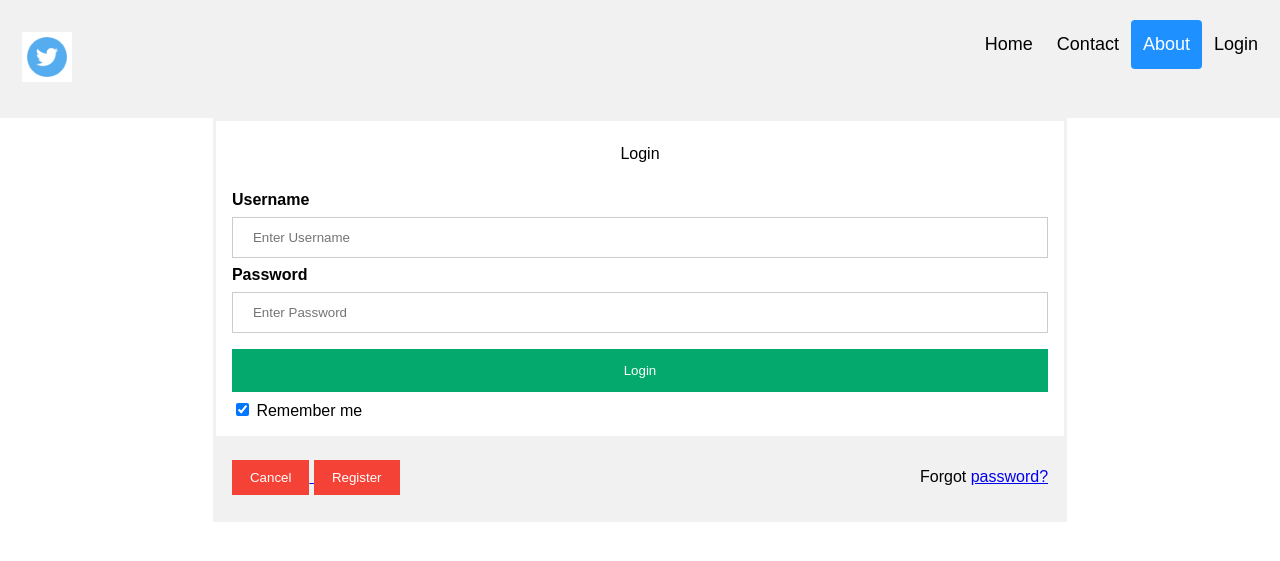
After one commit to marutiwangdare/filo-php-class, a PHP site: page /login.php in a window 1280 px wide. The commit adds this page. Shown: the top 561 px of the page. Run offline with PHP 8.4, Linux system fonts and the light colour scheme.

Commit message:
project 1

```diff
--- /dev/null
+++ b/project1/header.php
@@ -0,0 +1,73 @@
+<!DOCTYPE html>
+<html>
+<head>
+<meta name="viewport" content="width=device-width, initial-scale=1">
+<style>
+* {box-sizing: border-box;}
+
+body {
+  margin: 0;
+  font-family: Arial, Helvetica, sans-serif;
+  min-height: 100%;
+}
+
+.header {
+  overflow: hidden;
+  background-color: #f1f1f1;
+  padding: 20px 10px;
+}
+
+.header a {
+  float: left;
+  color: black;
+  text-align: center;
+  padding: 12px;
+  text-decoration: none;
+  font-size: 18px;
+  line-height: 25px;
+  border-radius: 4px;
+}
+
+.header a.logo {
+  font-size: 25px;
+  font-weight: bold;
+}
+
+.header a:hover {
+  background-color: #ddd;
+  color: black;
+}
+
+.header a.active {
+  background-color: dodgerblue;
+  color: white;
+}
+
+.header-right {
+  float: right;
+}
+
+@media screen and (max-width: 500px) {
+  .header a {
+    float: none;
+    display: block;
+    text-align: left;
+  }
+
+  .header-right {
+    float: none;
+  }
+}
+</style>
+</head>
+<body>
+
+<div class="header">
+  <a href="index.php" class="logo"><img src="logo.jpg" width="50" height="50"></a>
+  <div class="header-right">
+    <a  href="index.php">Home</a>
+    <a href="contact.php">Contact</a>
+    <a class="active" href="#about">About</a>
+    <a href="login.php">Login</a>
+  </div>
+</div>
--- /dev/null
+++ b/project1/login.php
@@ -0,0 +1,116 @@
+<?php
+include_once('header.php');
+?>
+<style>
+body {font-family: Arial, Helvetica, sans-serif;}
+form {border: 3px solid #f1f1f1;}
+
+input[type=text], input[type=password] {
+  width: 100%;
+  padding: 12px 20px;
+  margin: 8px 0;
+  display: inline-block;
+  border: 1px solid #ccc;
+  box-sizing: border-box;
+}
+
+button {
+  background-color: #04AA6D;
+  color: white;
+  padding: 14px 20px;
+  margin: 8px 0;
+  border: none;
+  cursor: pointer;
+  width: 100%;
+}
+
+button:hover {
+  opacity: 0.8;
+}
+
+.cancelbtn {
+  width: auto;
+  padding: 10px 18px;
+  background-color: #f44336;
+}
+
+.imgcontainer {
+  text-align: center;
+  margin: 24px 0 12px 0;
+}
+
+img.avatar {
+  width: 40%;
+  border-radius: 50%;
+}
+
+.container {
+  padding: 16px;
+}
+
+span.psw {
+  float: right;
+  padding-top: 16px;
+}
+
+/* Change styles for span and cancel button on extra small screens */
+@media screen and (max-width: 300px) {
+  span.psw {
+     display: block;
+     float: none;
+  }
+  .cancelbtn {
+     width: 100%;
+  }
+}
+.login
+{
+    display: block;
+    text-align: center;
+}
+form
+{
+    display: inline-block;
+    margin-left: auto;
+    margin-right: auto;
+    text-align: left;
+}
+</style>
+</head>
+<body>
+
+<div class="login">
+<form action="/action_page.php" method="post">
+  <div class="imgcontainer">
+   Login
+  </div>
+
+  <div class="container">
+    <label for="uname"><b>Username</b></label>
+    <input type="text" placeholder="Enter Username" name="uname" required>
+
+    <label for="psw"><b>Password</b></label>
+    <input type="password" placeholder="Enter Password" name="psw" required>
+
+    <button type="submit">Login</button>
+    <label>
+      <input type="checkbox" checked="checked" name="remember"> Remember me
+    </label>
+  </div>
+
+  <div class="container" style="background-color:#f1f1f1">
+    <a href="index.php">
+        <button type="button" class="cancelbtn">Cancel</button>
+    </a>
+    <a href="register.php">
+        <button type="button" class="cancelbtn">Register</button>
+    </a>
+
+    <span class="psw">Forgot <a href="#">password?</a></span>
+  </div>
+</form>
+
+</div>
+
+</body>
+</html>
```
Also changed, not shown: project1/contact.php (added, +114 -0 lines), project1/footer.php (added, +61 -0 lines), project1/index.php (+7 -72 lines), project1/register.php (added, +117 -0 lines), project1/logo.jpg (added), 1 other file.
